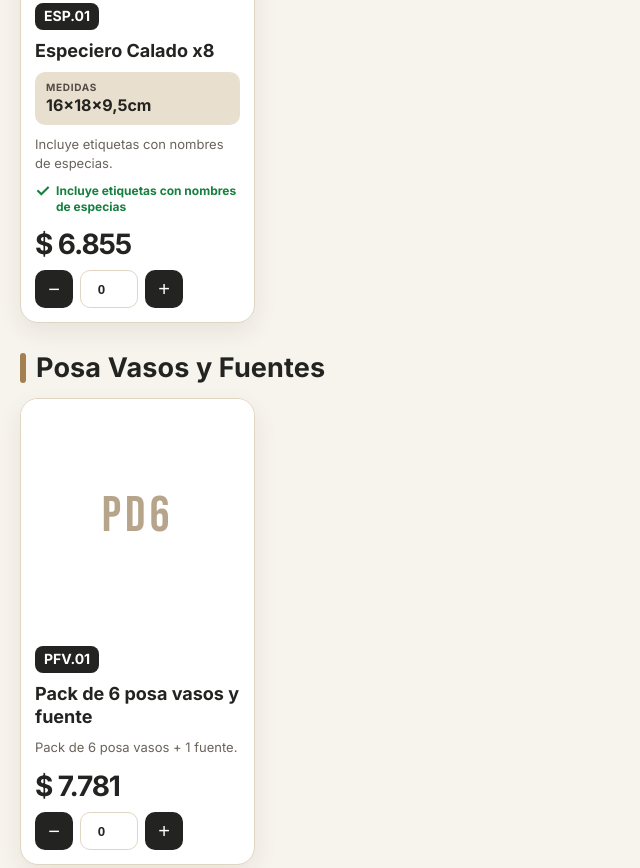
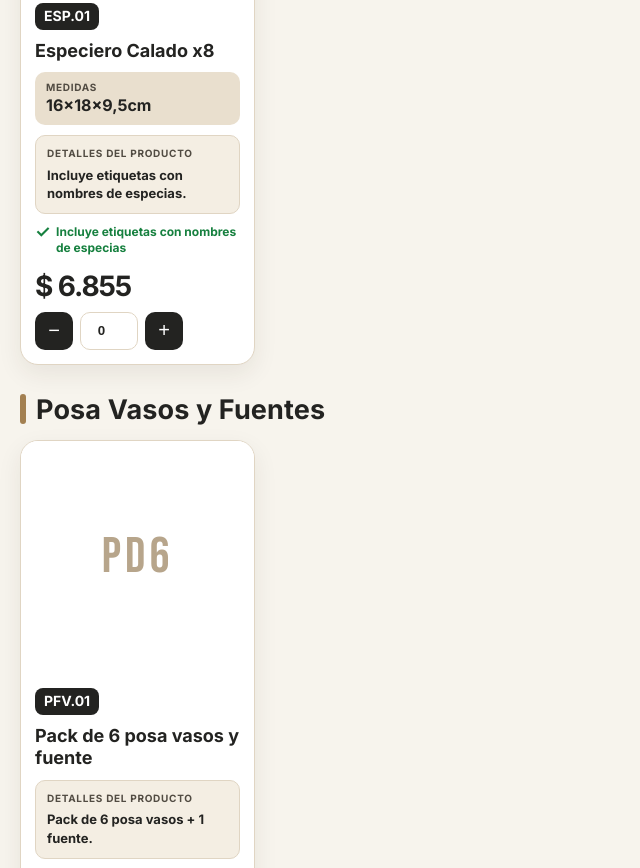
Before and after one commit to envasesdevotoml-pixel/catalogo-envases-devoto, a plain HTML site: page index.html in a window 1280 px wide. Shown: the part 1012-1880 px from the top of the page, without its empty margins (0-640 px from the left). Drawn offline with Linux system fonts and the light colour scheme; no server answers.

Commit message:
Add files via upload

```diff
--- a/index.html
+++ b/index.html
@@ -265,7 +265,9 @@ body.pdf-mode .order-bubble{display:none!important}
 .product-fact{background:var(--detail-bg);border-radius:10px;padding:9px 11px;min-width:0}
 .product-fact-label{display:block;color:#514b42;font-size:10px;font-weight:800;letter-spacing:.07em;text-transform:uppercase;margin-bottom:2px}
 .product-fact-value{display:block;color:var(--ink);font-size:16px;font-weight:800;line-height:1.3;overflow-wrap:anywhere}
-.card .desc{display:block;min-height:0;font-size:13px;line-height:1.45}
+.card .desc{display:block;min-height:0;font-size:13px;line-height:1.45;background:#f4eee3;border:1px solid var(--line);border-radius:10px;padding:10px 11px}
+.card .desc .product-fact-label{margin-bottom:5px}
+.product-description-value{color:var(--ink);font-weight:650;overflow-wrap:anywhere}
 .card .tag{font-size:12px;line-height:1.35;display:flex;gap:6px;align-items:flex-start}
 .card .tag::before{content:'✓';font-size:17px;line-height:1;font-weight:900}
 .card .purchase{margin-top:auto;display:grid;gap:10px;padding-top:3px}
@@ -501,7 +503,7 @@ return `<article class="card"><div class="photo" onclick="inc('${p.SKU}')">${ima
 <span class="sku">${safeHTML(p.SKU)}</span>
 <div class="name">${safeHTML(p.Producto||'')}</div>
 ${details.facts.length?`<div class="product-facts">${details.facts.map(f=>`<div class="product-fact"><span class="product-fact-label">${safeHTML(f.label)}</span><span class="product-fact-value">${safeHTML(f.value)}</span></div>`).join('')}</div>`:''}
-${details.description.length?`<div class="desc">${details.description.map(safeHTML).join('<br>')}</div>`:''}
+${details.description.length?`<div class="desc"><span class="product-fact-label">Detalles del producto</span><div class="product-description-value">${details.description.map(safeHTML).join('<br>')}</div></div>`:''}
 ${/^(si|sí)$/i.test(String(p.EtiquetasIncluidas||'').trim())?`<div class="tag">Incluye etiquetas con nombres de especias</div>`:''}
 <div class="purchase">
 ${barcode?`<div class="barcode-text-wrap"><div class="barcode-label">Código de barras</div><div class="barcode-number">${safeHTML(barcode)}</div></div>`:''}
```
